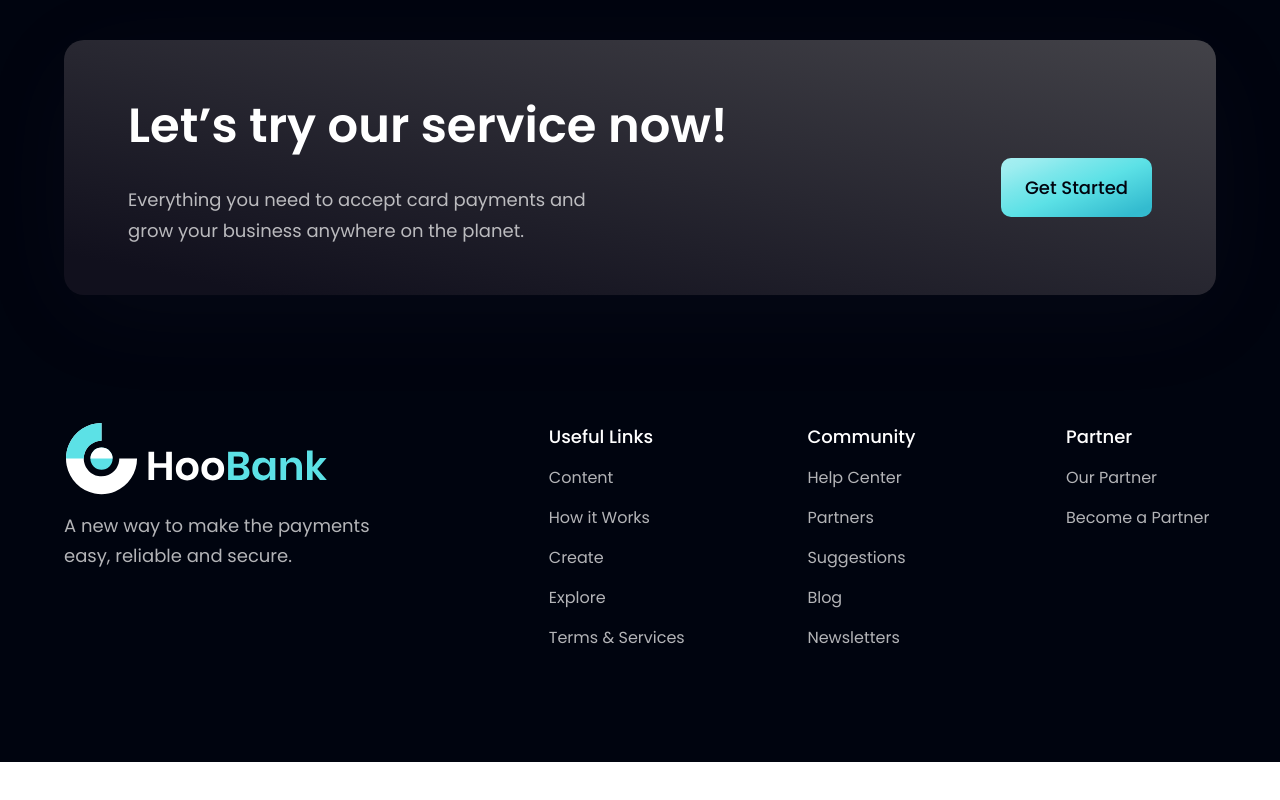
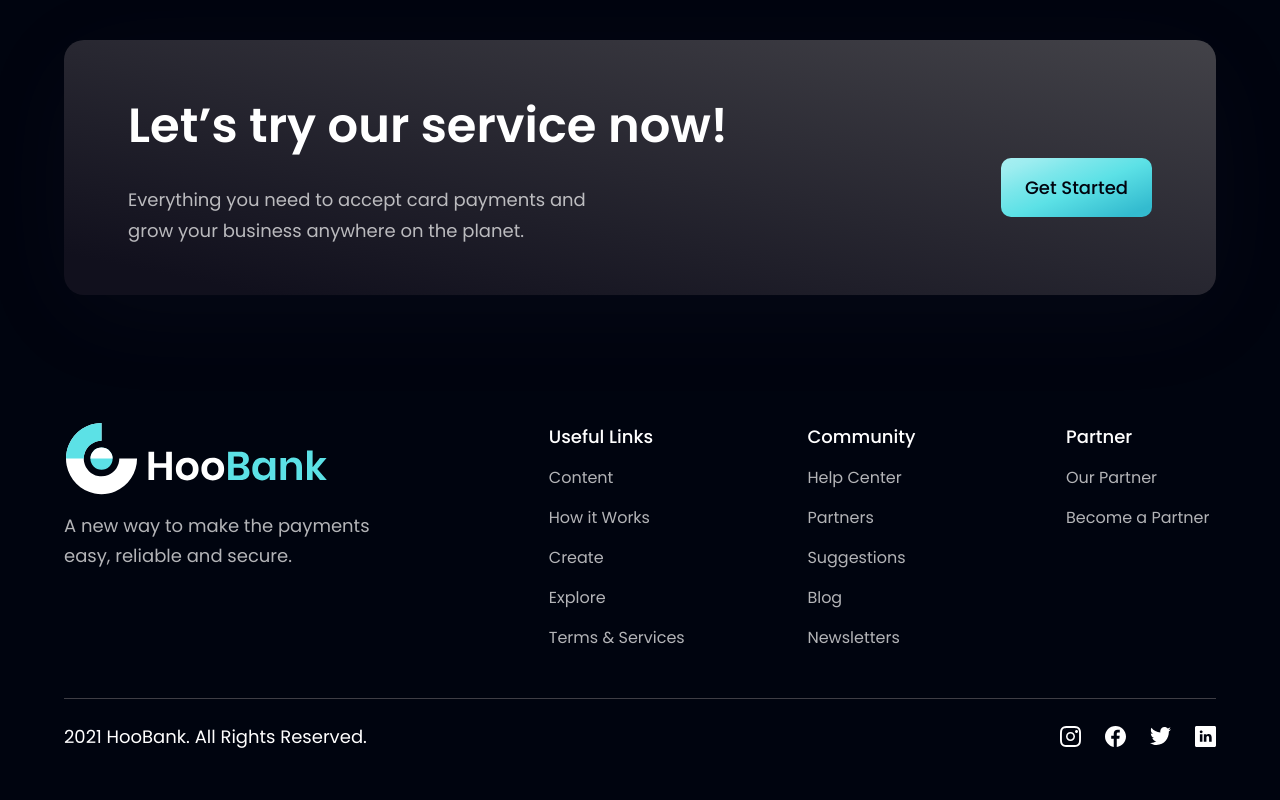
Before and after one commit to luiabdiel/HooBank, a React (Vite) app: page / in a window 1280 px wide. Shown: the part 4165-4965 px from the top of the page. Before the commit the page ends 4927 px from the top, so only its background shows below. Built offline with nearby package versions, Linux system fonts and the light colour scheme.

Commit message:
feat: footer

```diff
--- a/src/components/Footer.jsx
+++ b/src/components/Footer.jsx
@@ -28,6 +28,16 @@
         ))}
       </div>
     </div>
+
+    <div className="w-full flex justify-between items-center md:flex-row flex-col pt-6 border-t-[1px] border-t-[#3f3E45]" >
+      <p className="font-poppins font-normal text-center text-[18px] leading-[27px] text-white">2021 HooBank. All Rights Reserved.</p>
+
+      <div className="flex flex-row md:mt-0 mt-6">
+        {socialMedia.map((social, index) => (
+          <img key={social.id} src={social.icon} alt={social.id} className={`w-[21px] h-[21px] object-contain cursor-pointer ${index !== socialMedia.length - 1 ? "mr-6" : "mr-0"}`} />
+        ))}
+      </div>
+    </div>
   </section>
 )
 
```
